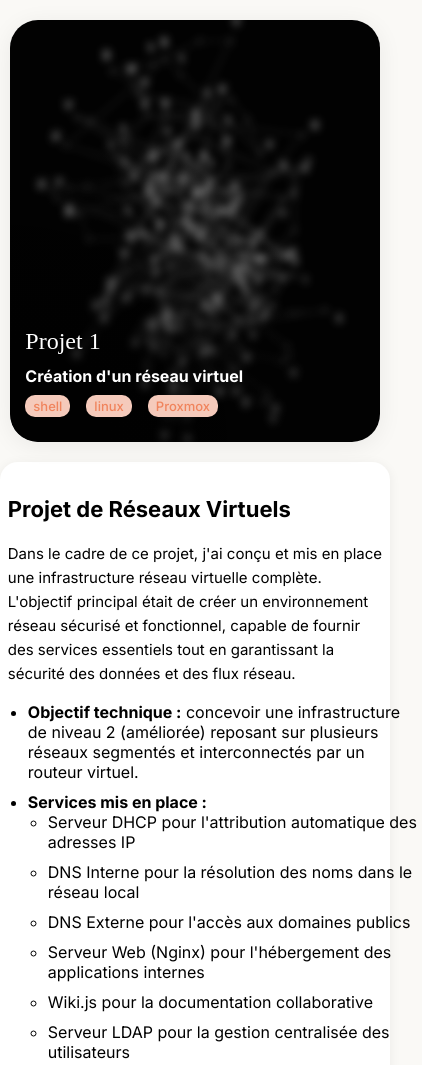
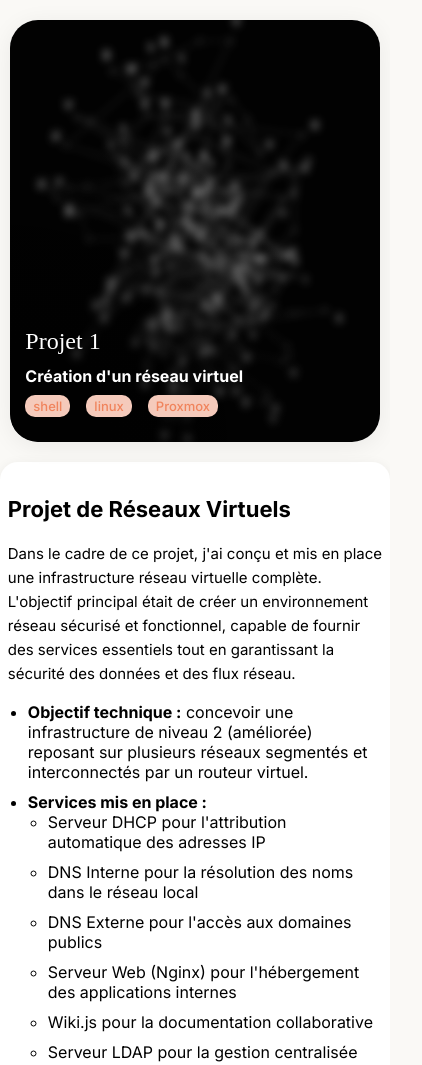
Before and after one commit to toopice/portefolio, a plain HTML site: page projet/projet1.html in a window 390 px wide. Shown: the top 1065 px of the page, 422 px wide, since content can reach past the window. Drawn offline with Linux system fonts and the light colour scheme.

Commit message:
correction fianle

```diff
--- a/projet/projet.css
+++ b/projet/projet.css
@@ -264,7 +264,6 @@ button:active{
         margin-bottom: 6px;
     }
     .box-2 {
-        width: 98%;
         margin-left: 1%;
         margin-right: 1%;
         padding: 24px 10px;
@@ -285,7 +284,6 @@ button:active{
     }
     .box-2-content ul {
         padding-left: 20px;
-        width: 100%;
     }
     .box-2-content li {
         margin-bottom: 10px;
```
